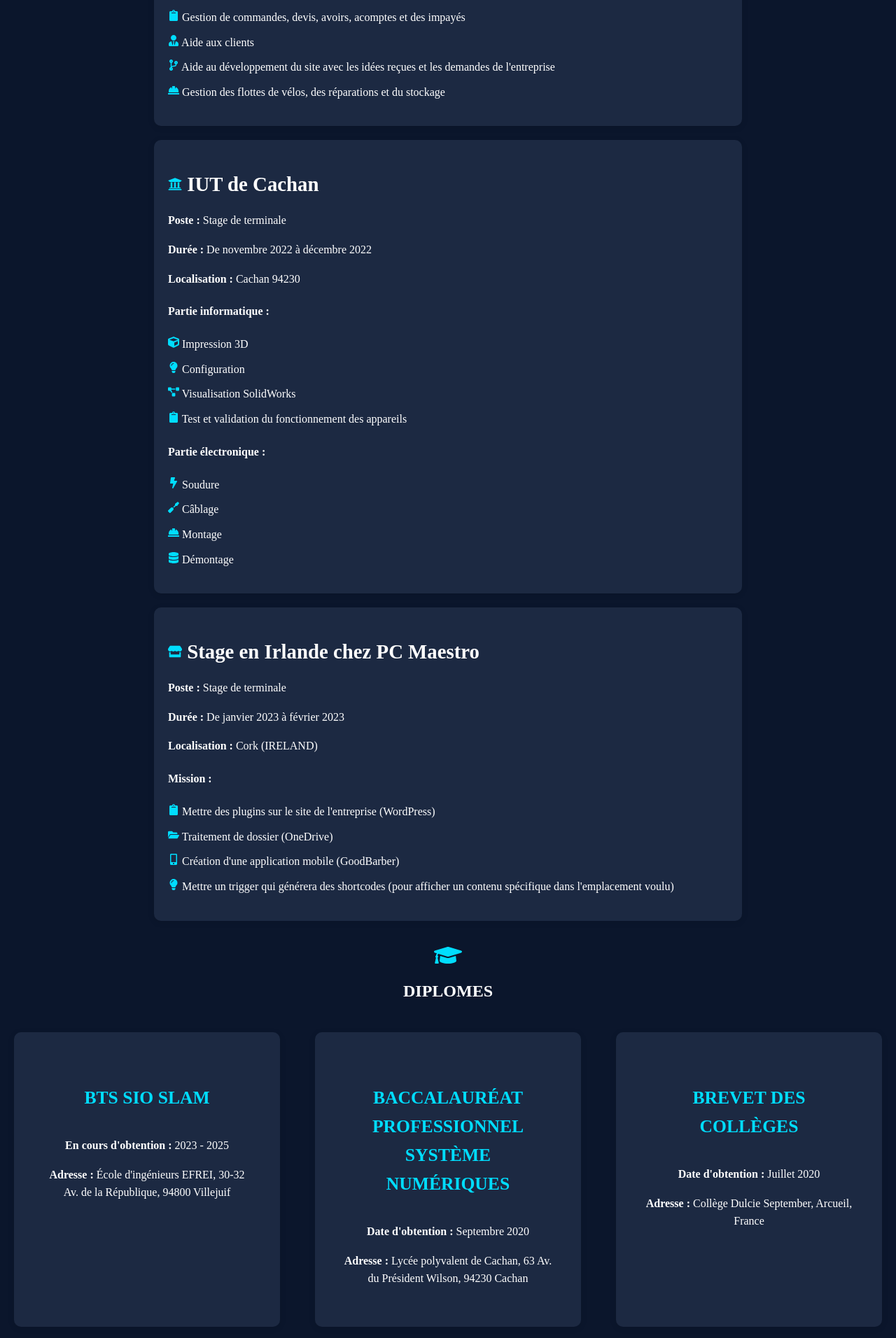
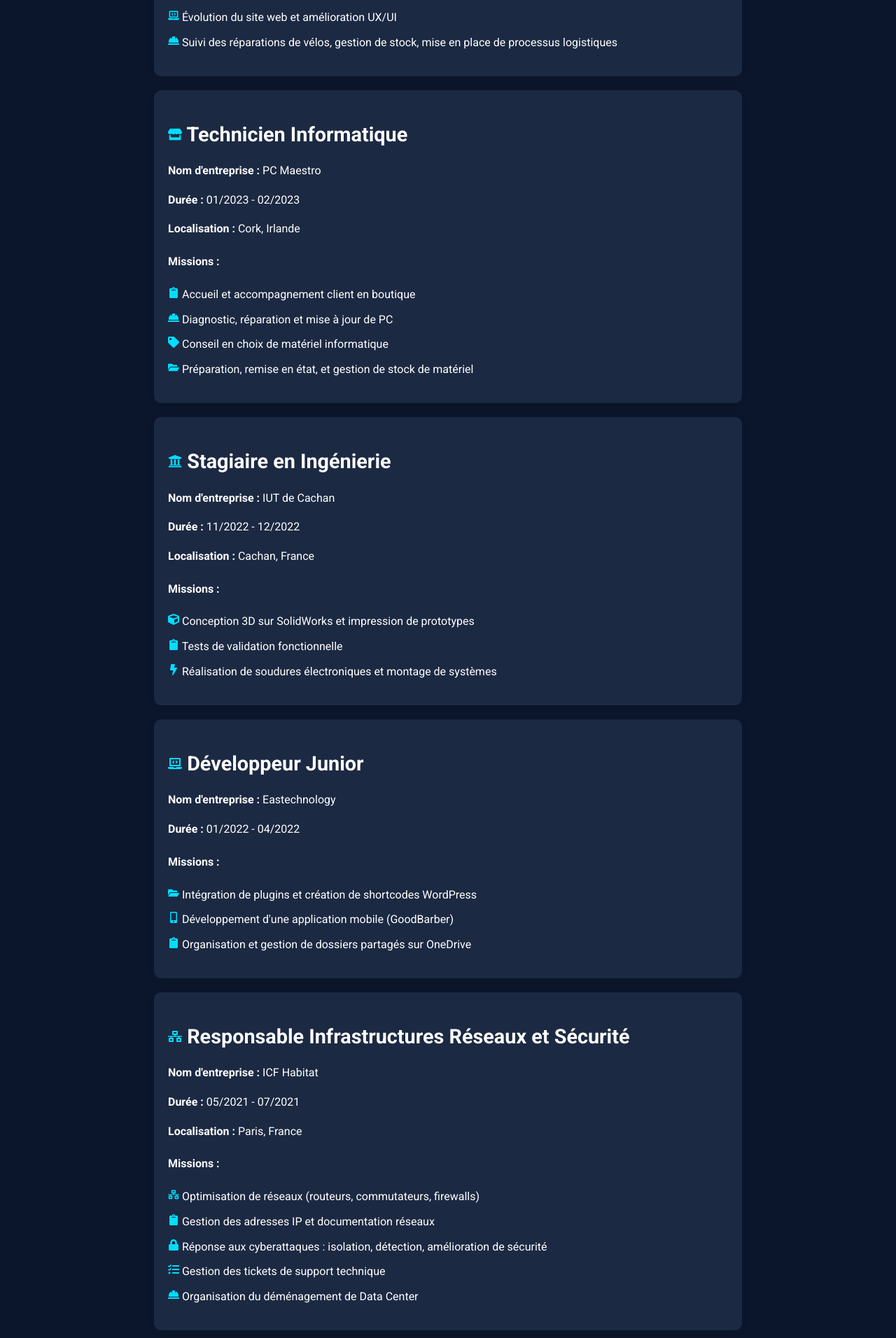
Before and after one commit to chiro-perfect/BAM, a Next.js app: page /experience in a window 1280 px wide. Shown: the part 648-2560 px from the top of the page at 70% size. Built offline with nearby package versions, Linux system fonts and the light colour scheme.

Commit message:
Mise à jour des sections à propos, expériences et ajout des liens pour le CV et tableau

```diff
--- a/app/about/about.js
+++ b/app/about/about.js
@@ -72,7 +72,7 @@ export default function About() {
         <div className={styles.flexContainer}>
           <div className={styles.bubble}>
             <p className={styles.description}>
-              Aide au développement du site web de l'entreprise depuis novembre 2023 chez Velyvelo Arcueil. Gestion de facturation avec Evoliz, aide aux clients, gestion des flottes de vélos, des réparations et du stockage. Stage en Irlande chez PC Maestro de janvier 2023 à février 2023.
+            Depuis que je suis jeune, j'ai toujours aimé l'informatique. J'aimais aider mes parents et mes amis à résoudre leurs problèmes techniques, que ce soit pour réparer un ordinateur, installer un logiciel ou configurer une box internet. J'ai même installé et configuré un système de caméras de surveillance pour l'ancien salon de coiffure de mon père, ce qui m'a encore plus motivé à me lancer dans ce domaine. Après avoir obtenu mon brevet en 2020, j'ai suivi un bac professionnel Systèmes Numériques, option RISC, au lycée polyvalent de Cachan. Pendant cette formation, j'ai effectué plusieurs stages dans des domaines variés comme les réseaux, le développement web, la conception 3D ou la réparation informatique, notamment chez ICF Habitat, Eastechnology, l'IUT de Cachan et PC Maestro en Irlande. Depuis septembre 2023, je suis en BTS SIO option SLAM à l'EFREI, et je travaille en alternance chez Velyvelo à Arcueil en tant que développeur web et assistant gestion, où je m'occupe du site web, de la facturation, de la gestion des réparations et du stock.
             </p>
             <p className={styles.description}>
               BTS SIO SLAM depuis septembre 2023 à l'EFREI. Baccalauréat professionnel Système Numériques option RISC depuis septembre 2020 au Lycée polyvalent de Cachan. Brevet des collèges de septembre 2019 à juillet 2020 au Collège Dulcie September.
--- a/app/accueil/page.module.css
+++ b/app/accueil/page.module.css
@@ -8,3 +8,9 @@
 .link:hover {
   text-decoration: underline;
 }
+
+@media (max-width: 768px) {
+  .link {
+    font-size: 1rem; /* Ajuste la taille de la police des liens */
+  }
+}
--- a/app/experience/page.js
+++ b/app/experience/page.js
@@ -6,8 +6,7 @@ import { useState, useEffect } from 'react';
 import {
   FaBriefcase, FaLaptopCode, FaLock, FaScrewdriver, FaUserTie, FaUniversity, FaStore, FaTasks, FaGraduationCap,
   FaFolderOpen, FaCodeBranch, FaDatabase, FaProjectDiagram, FaMobileAlt, FaNetworkWired, FaBolt,
-  FaLightbulb, FaHardHat, FaClipboard, FaCube, FaTag,
-  FaVolumeOff
+  FaLightbulb, FaHardHat, FaClipboard, FaCube, FaTag, FaTools
 } from 'react-icons/fa';
 
 export default function Experience() {
@@ -40,54 +39,72 @@ export default function Experience() {
           Expériences Professionnelles
         </h2>
         <div className="experience-container" style={{ display: 'flex', flexWrap: 'wrap', justifyContent: 'space-between' }}>
+
           <div className="experience-card" style={{ flex: '1 1 30%', margin: '10px' }}>
-            <h3 className="experience-title" style={{ fontSize: '1.8rem' }}><FaLaptopCode size={20} color="var(--accent)" /> Velyvelo</h3>
-            <p><strong>Poste :</strong> Aide au développement du site web de l'entreprise</p>
-            <p><strong>Durée :</strong> Depuis novembre 2023</p>
-            <p><strong>Localisation :</strong> Arcueil</p>
-            <h4>Mission :</h4>
+            <h3 className="experience-title" style={{ fontSize: '1.8rem' }}><FaLaptopCode size={20} color="var(--accent)" /> Développeur Web & Assistant Gestion</h3>
+            <p><strong>Nom d'entreprise :</strong> Velyvelo</p>
+            <p><strong>Durée :</strong> 11/2023 - 07/2025</p>
+            <p><strong>Localisation :</strong> Arcueil, France</p>
+            <h4>Missions :</h4>
             <ul>
-              <li><FaFolderOpen color="var(--accent)" /> Gestion de facturation avec Evoliz</li>
-              <li><FaTasks color="var(--accent)" /> Gestion de grand livre de facturation</li>
-              <li><FaClipboard color="var(--accent)" /> Gestion de commandes, devis, avoirs, acomptes et des impayés</li>
-              <li><FaUserTie color="var(--accent)" /> Aide aux clients</li>
-              <li><FaCodeBranch color="var(--accent)" /> Aide au développement du site avec les idées reçues et les demandes de l'entreprise</li>
-              <li><FaHardHat color="var(--accent)" /> Gestion des flottes de vélos, des réparations et du stockage</li>
+              <li><FaFolderOpen color="var(--accent)" /> Gestion de la facturation via Evoliz : devis, commandes, avoirs, impayés</li>
+              <li><FaTasks color="var(--accent)" /> Suivi du grand livre de facturation et relation client (paiements, relances)</li>
+              <li><FaLaptopCode color="var(--accent)" /> Évolution du site web et amélioration UX/UI</li>
+              <li><FaHardHat color="var(--accent)" /> Suivi des réparations de vélos, gestion de stock, mise en place de processus logistiques</li>
             </ul>
           </div>
 
           <div className="experience-card" style={{ flex: '1 1 30%', margin: '10px' }}>
-            <h3 className="experience-title" style={{ fontSize: '1.8rem' }}><FaUniversity size={20} color="var(--accent)" /> IUT de Cachan</h3>
-            <p><strong>Poste :</strong> Stage de terminale</p>
-            <p><strong>Durée :</strong> De novembre 2022 à décembre 2022</p>
-            <p><strong>Localisation :</strong> Cachan 94230</p>
-            <h4>Partie informatique :</h4>
+            <h3 className="experience-title" style={{ fontSize: '1.8rem' }}><FaStore size={20} color="var(--accent)" /> Technicien Informatique</h3>
+            <p><strong>Nom d'entreprise :</strong> PC Maestro</p>
+            <p><strong>Durée :</strong> 01/2023 - 02/2023</p>
+            <p><strong>Localisation :</strong> Cork, Irlande</p>
+            <h4>Missions :</h4>
             <ul>
-              <li><FaCube color="var(--accent)" /> Impression 3D</li>
-              <li><FaLightbulb color="var(--accent)" /> Configuration</li>
-              <li><FaProjectDiagram color="var(--accent)" /> Visualisation SolidWorks</li>
-              <li><FaClipboard color="var(--accent)" /> Test et validation du fonctionnement des appareils</li>
-            </ul>
-            <h4>Partie électronique :</h4>
-            <ul>
-              <li><FaBolt color="var(--accent)" /> Soudure</li>
-              <li><FaScrewdriver color="var(--accent)" /> Câblage</li>
-              <li><FaHardHat color="var(--accent)" /> Montage</li>
-              <li><FaDatabase color="var(--accent)" /> Démontage</li>
+              <li><FaClipboard color="var(--accent)" /> Accueil et accompagnement client en boutique</li>
+              <li><FaHardHat color="var(--accent)" /> Diagnostic, réparation et mise à jour de PC</li>
+              <li><FaTag color="var(--accent)" /> Conseil en choix de matériel informatique</li>
+              <li><FaFolderOpen color="var(--accent)" /> Préparation, remise en état, et gestion de stock de matériel</li>
             </ul>
           </div>
 
           <div className="experience-card" style={{ flex: '1 1 30%', margin: '10px' }}>
-            <h3 className="experience-title" style={{ fontSize: '1.8rem' }}><FaStore size={20} color="var(--accent)" /> Stage en Irlande chez PC Maestro</h3>
-            <p><strong>Poste :</strong> Stage de terminale</p>
-            <p><strong>Durée :</strong> De janvier 2023 à février 2023</p>
-            <p><strong>Localisation :</strong> Cork (IRELAND)</p>
-            <h4>Mission :</h4>
+            <h3 className="experience-title" style={{ fontSize: '1.8rem' }}><FaUniversity size={20} color="var(--accent)" /> Stagiaire en Ingénierie</h3>
+            <p><strong>Nom d'entreprise :</strong> IUT de Cachan</p>
+            <p><strong>Durée :</strong> 11/2022 - 12/2022</p>
+            <p><strong>Localisation :</strong> Cachan, France</p>
+            <h4>Missions :</h4>
             <ul>
-              <li><FaClipboard color="var(--accent)" /> Mettre des plugins sur le site de l'entreprise (WordPress)</li>
-              <li><FaFolderOpen color="var(--accent)" /> Traitement de dossier (OneDrive)</li>
-              <li><FaMobileAlt color="var(--accent)" /> Création d'une application mobile (GoodBarber)</li>
-              <li><FaLightbulb color="var(--accent)" /> Mettre un trigger qui générera des shortcodes (pour afficher un contenu spécifique dans l'emplacement voulu)</li>
+              <li><FaCube color="var(--accent)" /> Conception 3D sur SolidWorks et impression de prototypes</li>
+              <li><FaClipboard color="var(--accent)" /> Tests de validation fonctionnelle</li>
+              <li><FaBolt color="var(--accent)" /> Réalisation de soudures électroniques et montage de systèmes</li>
+            </ul>
+          </div>
+
+          <div className="experience-card" style={{ flex: '1 1 30%', margin: '10px' }}>
+            <h3 className="experience-title" style={{ fontSize: '1.8rem' }}><FaLaptopCode size={20} color="var(--accent)" /> Développeur Junior</h3>
+            <p><strong>Nom d'entreprise :</strong> Eastechnology</p>
+            <p><strong>Durée :</strong> 01/2022 - 04/2022</p>
+            <h4>Missions :</h4>
+            <ul>
+              <li><FaFolderOpen color="var(--accent)" /> Intégration de plugins et création de shortcodes WordPress</li>
+              <li><FaMobileAlt color="var(--accent)" /> Développement d'une application mobile (GoodBarber)</li>
+              <li><FaClipboard color="var(--accent)" /> Organisation et gestion de dossiers partagés sur OneDrive</li>
+            </ul>
+          </div>
+
+          <div className="experience-card" style={{ flex: '1 1 30%', margin: '10px' }}>
+            <h3 className="experience-title" style={{ fontSize: '1.8rem' }}><FaNetworkWired size={20} color="var(--accent)" /> Responsable Infrastructures Réseaux et Sécurité</h3>
+            <p><strong>Nom d'entreprise :</strong> ICF Habitat </p>
+            <p><strong>Durée :</strong> 05/2021 - 07/2021</p>
+            <p><strong>Localisation :</strong> Paris, France</p>
+            <h4>Missions :</h4>
+            <ul>
+              <li><FaNetworkWired color="var(--accent)" /> Optimisation de réseaux (routeurs, commutateurs, firewalls)</li>
+              <li><FaClipboard color="var(--accent)" /> Gestion des adresses IP et documentation réseaux</li>
+              <li><FaLock color="var(--accent)" /> Réponse aux cyberattaques : isolation, détection, amélioration de sécurité</li>
+              <li><FaTasks color="var(--accent)" /> Gestion des tickets de support technique</li>
+              <li><FaHardHat color="var(--accent)" /> Organisation du déménagement de Data Center</li>
             </ul>
           </div>
         </div>
@@ -95,24 +112,24 @@ export default function Experience() {
         <h2>
           <FaGraduationCap size={40} color="var(--accent)" />
           <br />
-          DIPLOMES
+          Diplômes
         </h2>
         <div className="skills-container">
           <div className="skill-group" style={{ display: 'flex', justifyContent: 'space-between', flexWrap: 'wrap' }}>
             <div className="skill-card" style={{ width: '300px' }}>
-              <h4 className="diplome-title" style={{ fontSize: '1.6rem', fontWeight: 'bold', color: 'var(--accent)' }}><strong>BTS SIO SLAM</strong></h4>
+              <h4 className="diplome-title" style={{ fontSize: '1.6rem', fontWeight: 'bold', color: 'var(--accent)' }}>BTS SIO SLAM</h4>
               <p><strong>En cours d'obtention :</strong> 2023 - 2025</p>
-              <p><strong>Adresse :</strong> École d'ingénieurs EFREI, 30-32 Av. de la République, 94800 Villejuif</p>
+              <p><strong>Établissement :</strong> EFREI, Villejuif</p>
             </div>
             <div className="skill-card" style={{ width: '300px' }}>
-              <h4 className="diplome-title" style={{ fontSize: '1.6rem', fontWeight: 'bold', color: 'var(--accent)' }}><strong>BACCALAURÉAT PROFESSIONNEL SYSTÈME NUMÉRIQUES</strong></h4>
-              <p><strong>Date d'obtention :</strong> Septembre 2020</p>
-              <p><strong>Adresse :</strong> Lycée polyvalent de Cachan, 63 Av. du Président Wilson, 94230 Cachan</p>
+              <h4 className="diplome-title" style={{ fontSize: '1.6rem', fontWeight: 'bold', color: 'var(--accent)' }}>Baccalauréat Professionnel Systèmes Numériques</h4>
+              <p><strong>Date d'obtention :</strong> 2022</p>
+              <p><strong>Établissement :</strong> Lycée Polyvalent de Cachan</p>
             </div>
             <div className="skill-card" style={{ width: '300px' }}>
-              <h4 className="diplome-title" style={{ fontSize: '1.6rem', fontWeight: 'bold', color: 'var(--accent)' }}><strong>BREVET DES COLLÈGES</strong></h4>
-              <p><strong>Date d'obtention :</strong> Juillet 2020</p>
-              <p><strong>Adresse :</strong> Collège Dulcie September, Arcueil, France</p>
+              <h4 className="diplome-title" style={{ fontSize: '1.6rem', fontWeight: 'bold', color: 'var(--accent)' }}>Brevet des Collèges</h4>
+              <p><strong>Date d'obtention :</strong> 2019</p>
+              <p><strong>Établissement :</strong> Collège Dulcie September, Arcueil</p>
             </div>
           </div>
         </div>
--- a/app/globals.css
+++ b/app/globals.css
@@ -1,3 +1,9 @@
+@import url('https://fonts.googleapis.com/css2?family=Roboto:ital,wght@0,100..900;1,100..900&display=swap');
+
+*{
+  font-family: "Roboto", sans-serif;
+}
+
 .topspacing{
   padding-top: 150px;
  }
@@ -624,6 +630,26 @@ button:hover {
     padding: 1rem;
     justify-content: center;
   }
+
+  .navbar-header {
+    height: 60px; /* Réduit la hauteur de la navbar sur mobile */
+  }
+
+  .navbar-container {
+    padding: 0 1rem; /* Réduit le padding pour les écrans plus petits */
+  }
+
+  .main-content {
+    padding: 1rem; /* Réduit le padding pour le contenu principal */
+  }
+
+  .page-container {
+    padding-top: 60px; /* Ajuste le padding supérieur pour compenser la navbar */
+  }
+
+  .link {
+    font-size: 1rem; /* Ajuste la taille de la police des liens */
+  }
 }
 
 /* Animation pour le hover des liens */
@@ -777,7 +803,7 @@ button:hover {
   min-height: 100vh;
   display: flex;
   flex-direction: column;
-  padding-top: 70px; /* Pour compenser la navbar fixe */
+  padding-top: 60px; /* Ajuste le padding supérieur pour compenser la hauteur de la navbar fixe */
 }
 
 .main-content {
@@ -835,3 +861,9 @@ button:hover {
 code, pre {
   font-family: var(--font-mono);
 }
+
+@media (max-width: 768px) {
+  .page-container {
+    padding-top: 60px; /* Ajuste le padding supérieur pour les petits écrans */
+  }
+}
```
Also changed, not shown: app/about/about.module.css (+19 -0 lines), app/about/page.js (+25 -10 lines), app/components/navbar/navbar.css (+53 -14 lines), app/components/navbar/navbar.js (+6 -3 lines), app/page.module.css (+18 -0 lines), app/projects/page.js (+40 -25 lines), 1 other file (tests, documents, lock files or other folders).
